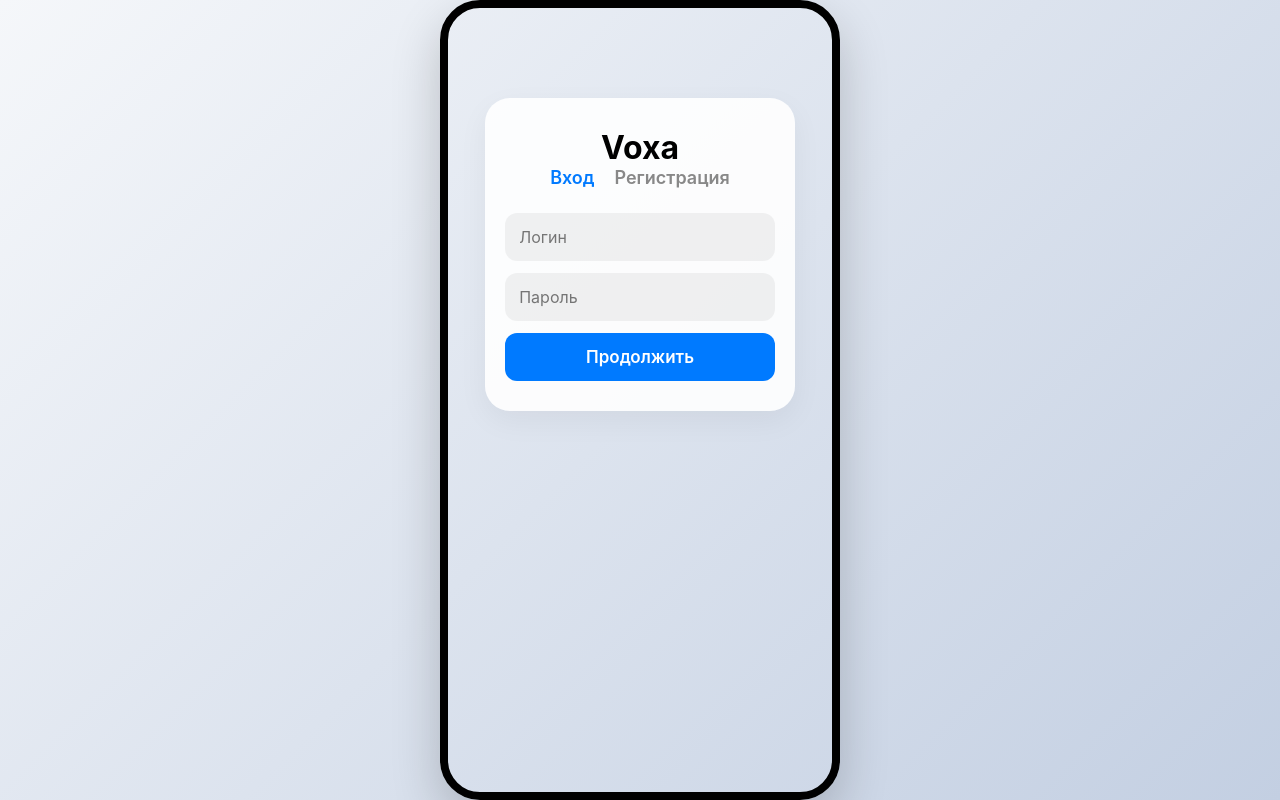
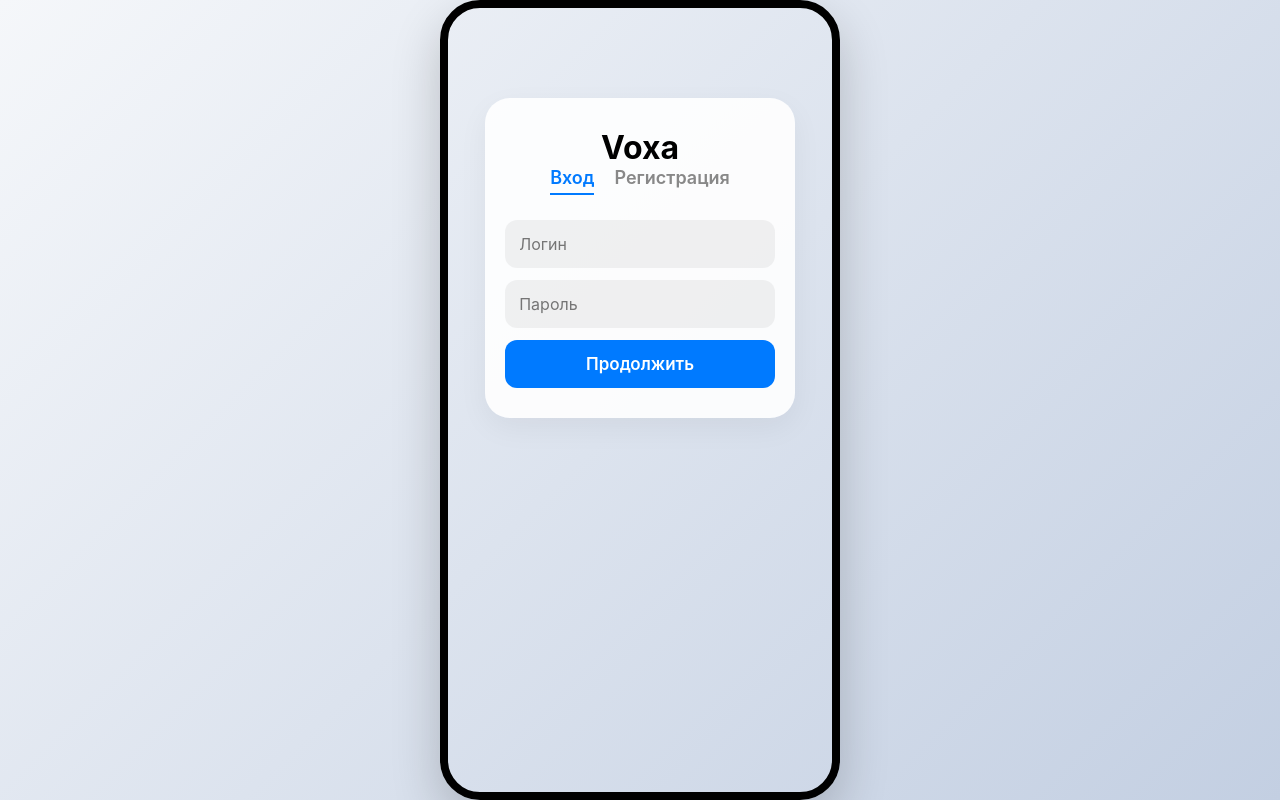
Before and after one commit to hellishhell/voxa-mini, a website: page public/index.html in a window 1280 px wide. Drawn offline with nearby package versions, Linux system fonts and the light colour scheme; no server answers.

Commit message:
Update style.css

```diff
--- a/public/style.css
+++ b/public/style.css
@@ -81,3 +81,21 @@ body {
 .send-btn-v2 { background: var(--ios-blue); border: none; width: 32px; height: 32px; border-radius: 50%; display: flex; align-items: center; justify-content: center; cursor: pointer; }
 
 .hidden { display: none !important; }
+
+/* Подсветка активной вкладки */
+.auth-tabs span {
+    transition: all 0.3s ease;
+    padding-bottom: 5px;
+    border-bottom: 2px solid transparent;
+}
+
+.auth-tabs span.active {
+    color: var(--ios-blue) !important;
+    border-bottom: 2px solid var(--ios-blue);
+}
+
+/* Фикс для кнопки, чтобы она визуально нажималась */
+.ios-btn:active {
+    opacity: 0.8;
+    transform: scale(0.98);
+}
```
